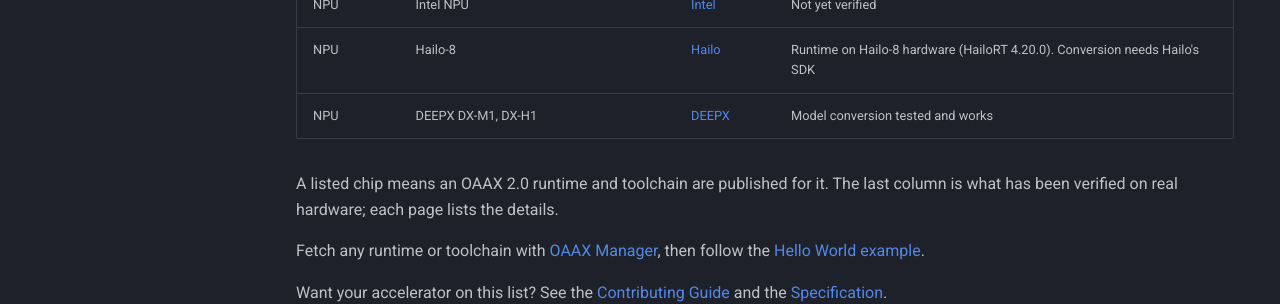
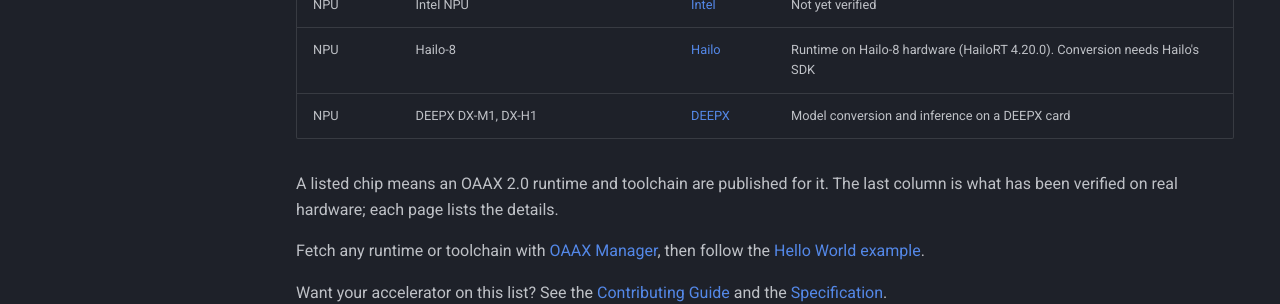
Before and after one commit to OAAX-standard/OAAX, an MkDocs documentation site: the page built from docs/Compliant XPU.md, in a window 1280 px wide and 976 px high. Shown: the part 602-906 px from the top of the window. Built offline with MkDocs 1.6.1 and Material for MkDocs 9.7.7, drawn with Linux system fonts in a browser that asks for light colours; comment, search, counter and statistics services are not loaded.

Commit message:
docs: DEEPX conversion and inference verified on a card
Co-Authored-By: Claude Sonnet 5.5 <noreply@anthropic.com>
Claude-Session: https://claude.ai/code/session_01M2u3w5TkGWJ5VDiN3Xb1s8
Signed-off-by: Ayoub Assis <79724149+ayoubassis@users.noreply.github.com>

```diff
--- a/docs/Compliant XPU.md
+++ b/docs/Compliant XPU.md
@@ -10,7 +10,7 @@ These accelerators have an OAAX 2.0 implementation: a runtime library and a conv
 | GPU | NVIDIA GPUs with CUDA 11, 12 or 13, Jetson, DGX Spark | [NVIDIA](NVIDIA.md) | RTX A4000: ONNX Runtime and TensorRT 10. Not yet verified: Jetson, DGX Spark, Windows, TensorRT 11 |
 | NPU | Intel NPU | [Intel](Intel.md) | Not yet verified |
 | NPU | Hailo-8 | [Hailo](Hailo.md) | Runtime on Hailo-8 hardware (HailoRT 4.20.0). Conversion needs Hailo's SDK |
-| NPU | DEEPX DX-M1, DX-H1 | [DEEPX](DEEPX.md) | Model conversion tested and works |
+| NPU | DEEPX DX-M1, DX-H1 | [DEEPX](DEEPX.md) | Model conversion and inference on a DEEPX card |
 
 A listed chip means an OAAX 2.0 runtime and toolchain are published for it. The last column is what has been verified on real hardware; each page lists the details.
 
```
